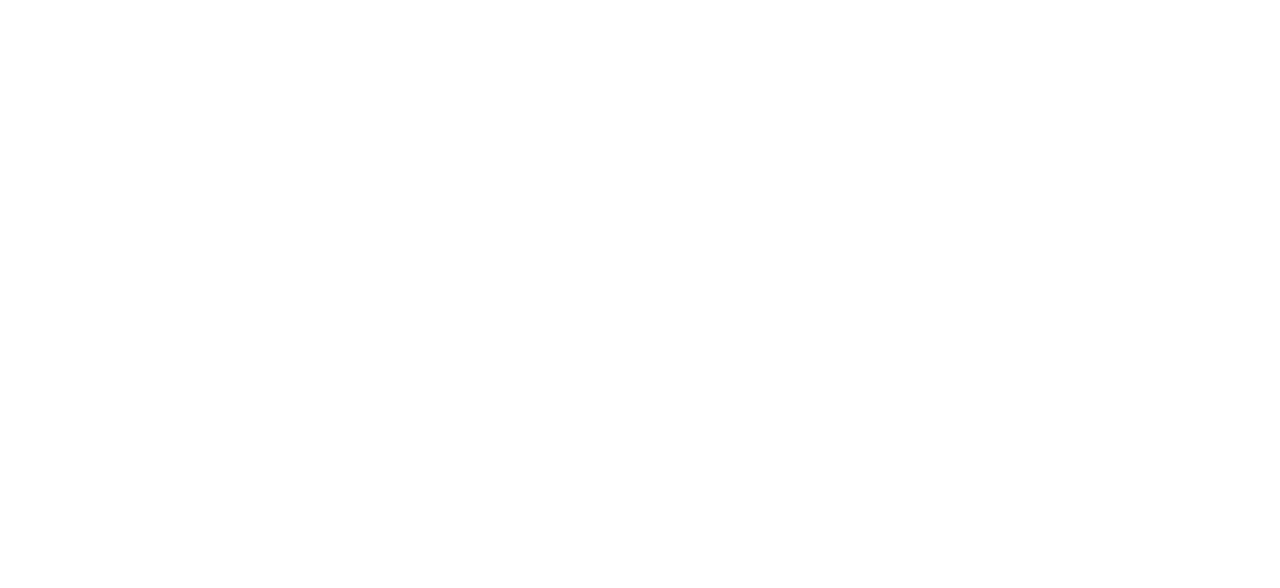
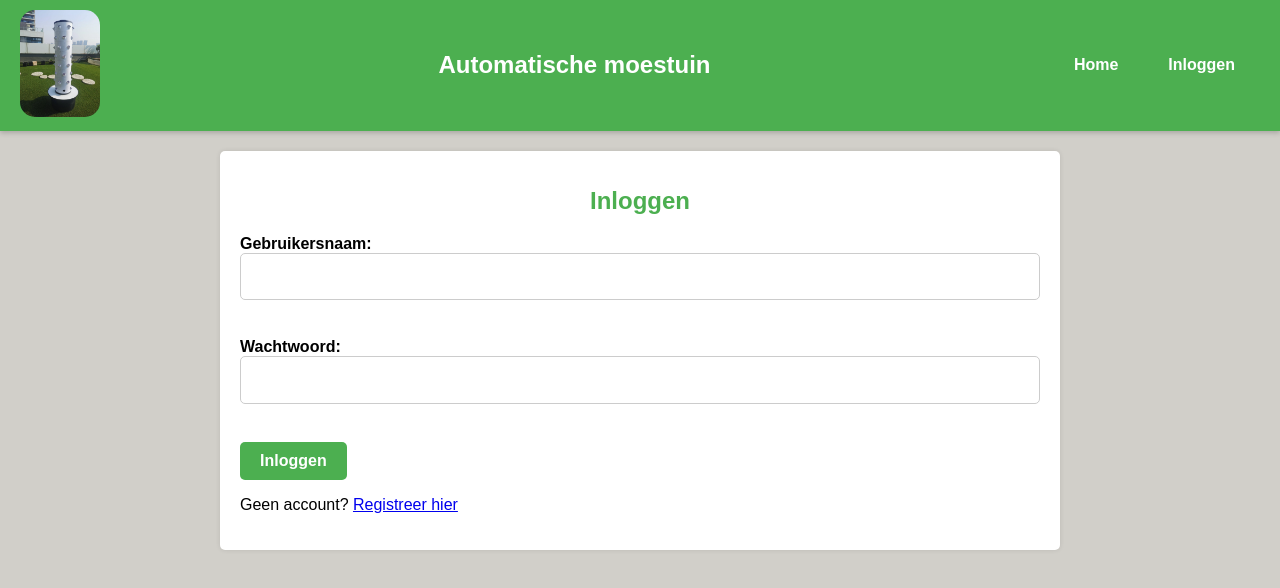
Before and after one commit to chrisjanvanh/Moestuin, a plain HTML site: page login.html in a window 1280 px wide. Drawn offline with Linux system fonts and the light colour scheme.

Commit message:
Tweede commit

```diff
--- /dev/null
+++ b/css/index.css
@@ -0,0 +1,94 @@
+.Tiles {
+    height: auto;
+    width: 105px;
+    padding: 20px;
+    margin: 20px;
+    background-color: white;
+    border-radius: 8px;
+    box-shadow: 2px 2px 8px 0px;
+    float: left;
+}
+
+.Tiles:hover {
+  background-color: #c6c6c6;
+}
+
+.Tiles H4 {
+  text-align: center;
+}
+
+.img_Tiles {
+    height: 100px;
+    width: auto;
+    border-width: 2px;
+    border-style: solid;
+    border-color: black;
+    border-radius: 8px;
+}
+
+.modal {
+  display: none;                  /* standaard onzichtbaar */
+  position: fixed;
+  z-index: 9999;                  /* boven alles */
+  left: 0;
+  top: 0;
+  width: 100%;
+  height: 100%;
+  background: rgba(0,0,0,0.5);    /* half-transparante achtergrond */
+}
+
+.modal-content {
+  background: #fff;
+  margin: 10% auto;               /* gecentreerd */
+  padding: 20px;
+  width: 500px;
+  border-radius: 8px;
+  box-shadow: 0 0 10px rgba(0,0,0,0.3);
+}
+
+.modal-content input {
+  float: right;
+  margin-right: 10px;
+}
+
+form label {
+    font-weight: bold;
+    font-size: 16px;
+}
+
+form textarea,
+form input {
+    width: 95%;
+    padding: 10px;
+    font-size: 16px;
+    line-height: 1.6;
+    border-radius: 5px;
+    border: 1px solid #ccc;
+    margin-bottom: 20px;
+    box-sizing: border-box;
+    margin-top: 20px;
+    align-items: center;
+}
+
+form button {
+    display: inline-block;
+    background-color: #4CAF50;
+    color: white;
+    padding: 10px 20px;
+    font-size: 16px;
+    font-weight: bold;
+    border-radius: 5px;
+    border: none;
+    cursor: pointer;
+    transition: background-color 0.3s ease;
+}
+
+form button:hover {
+    background-color: #388E3C;
+}
+
+.close {
+  float: right;
+  cursor: pointer;
+  font-size: 24px;
+}
--- /dev/null
+++ b/css/login.css
@@ -0,0 +1,52 @@
+.content {
+    padding: 20px;
+    background-color: #fff;
+    border-radius: 5px;
+    box-shadow: 0 0 5px rgba(0, 0, 0, 0.1);
+    max-width: 800px;
+    width: 100%;
+    margin: 20px auto;
+    text-align: left;
+}
+
+.content h1 {
+    font-size: 24px;
+    color: #4CAF50;
+    margin-bottom: 20px;
+    text-align: center;
+}
+
+/* Formulier stijlen */
+form label {
+    font-weight: bold;
+    font-size: 16px;
+}
+
+form textarea,
+form input {
+    width: 100%;
+    padding: 10px;
+    font-size: 16px;
+    line-height: 1.6;
+    border-radius: 5px;
+    border: 1px solid #ccc;
+    margin-bottom: 20px;
+    box-sizing: border-box;
+}
+
+form button {
+    display: inline-block;
+    background-color: #4CAF50;
+    color: white;
+    padding: 10px 20px;
+    font-size: 16px;
+    font-weight: bold;
+    border-radius: 5px;
+    border: none;
+    cursor: pointer;
+    transition: background-color 0.3s ease;
+}
+
+form button:hover {
+    background-color: #388E3C;
+}
--- a/css/master.css
+++ b/css/master.css
@@ -1,7 +1,8 @@
 body {
-  margin: 0;
-  padding: 0;
-  background-color: #d1cfc9;
+    font-family: Arial, sans-serif;
+    margin: 0;
+    padding: 0;
+    background-color: #d1cfc9;
 }
 
 .header {
@@ -55,21 +56,3 @@
     background-color: #388E3C;
     color: #ffeb3b;
 }
-
-.Tomatenplant {
-  height: auto;
-  width: 105px;
-  padding: 20px;
-  margin: 20px;
-  background-color: white;
-  border-radius: 8px;
-  box-shadow: 2px 2px 8px 0px;
-}
-
-#Tomatenplant_img {
-  height: 100px;
-  width: auto;
-  border-width: 2px;
-  border-style: solid;
-  border-color: black;
-}
--- a/login.html
+++ b/login.html
@@ -0,0 +1,38 @@
+<!DOCTYPE html>
+<html lang="nl" dir="ltr">
+<head>
+    <meta charset="utf-8">
+    <link rel="stylesheet" href="css/master.css">
+    <link rel="stylesheet" href="css/login.css">
+    <title>Verticale Moestuin</title>
+</head>
+<body>
+  <div class="header">
+      <a href="index.html"><img id="header-logo" src="images/moestuin.png" alt="logo"></a>
+      <div class="header-tekst">
+          <h3>Automatische moestuin</h3>
+      </div>
+      <div class="header-knoppen">
+          <ul>
+              <li><a href="index.html">Home</a></li>
+              <li><a href="login.html">Inloggen</a></li>
+          </ul>
+      </div>
+  </div>
+    <div class="content">
+      <h1>Inloggen</h1>
+
+  <form method="post" action="">
+      <label for="username">Gebruikersnaam:</label>
+      <input type="text" name="username" id="username" required><br><br>
+
+      <label for="password">Wachtwoord:</label>
+      <input type="password" name="password" id="password" required><br><br>
+
+      <button type="submit">Inloggen</button>
+  </form>
+
+  <p>Geen account? <a href="registreer.html">Registreer hier</a></p>
+    </div>
+</body>
+</html>
```
Also changed, not shown: Index.html (+27 -4 lines), javascript/main.js (added, +33 -0 lines), registreer.html (added, +48 -0 lines), images/favicon.ico (added), images/plus.png (added).
